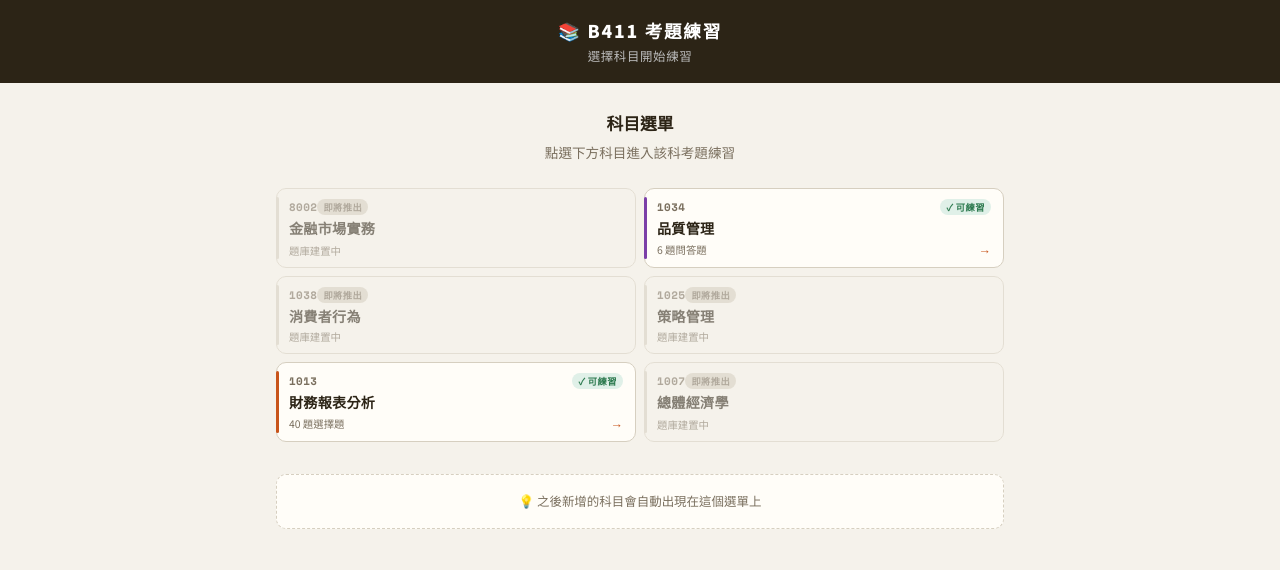
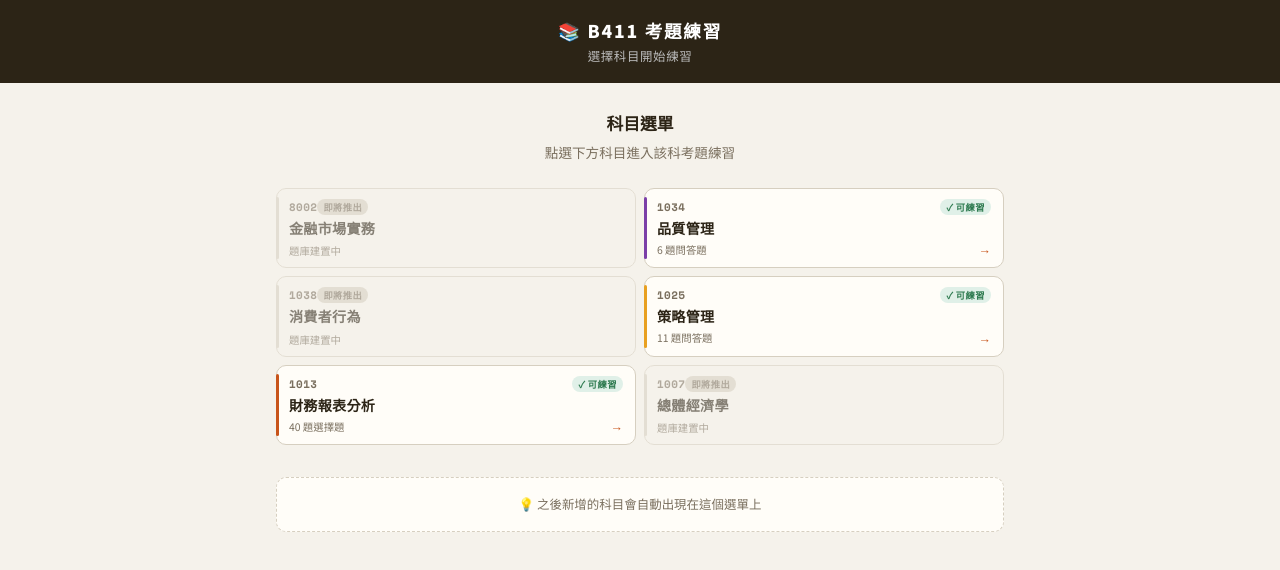
Before and after one commit to asura538/B411, a plain HTML site: page index.html in a window 1280 px wide. Drawn offline with nearby package versions, Linux system fonts and the light colour scheme.

Commit message:
Add files via upload

```diff
--- a/index.html
+++ b/index.html
@@ -149,14 +149,17 @@
     </button>
 
     <!-- 策略管理 -->
-    <button class="subject-card c4 locked" disabled>
+    <a class="subject-card c4 available" href="1025.html" style="text-decoration:none;">
       <div class="code-row">
         <span class="code">1025</span>
-        <span class="status-badge badge-soon">即將推出</span>
+        <span class="status-badge badge-ready">✓ 可練習</span>
       </div>
       <div class="subject-name">策略管理</div>
-      <div class="subject-meta">題庫建置中</div>
-    </button>
+      <div class="subject-meta">
+        <span>11 題問答題</span>
+        <span class="arrow">→</span>
+      </div>
+    </a>
 
     <!-- 財務報表分析（可用） -->
     <a class="subject-card c5 available" href="1013.html" style="text-decoration:none;">
```
